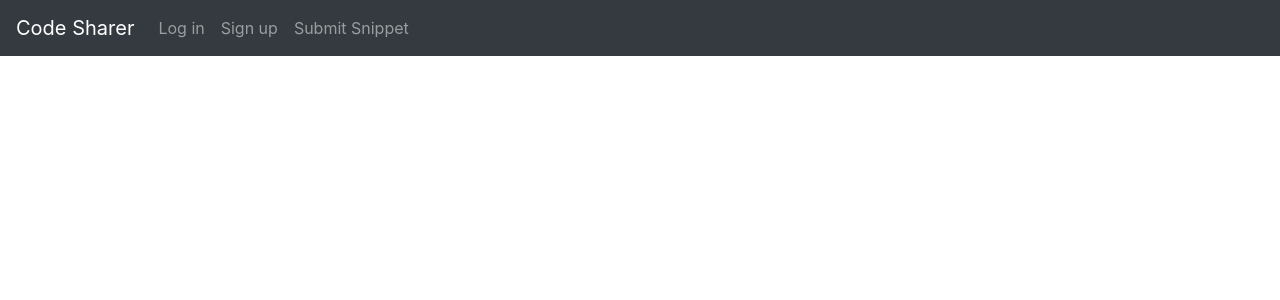
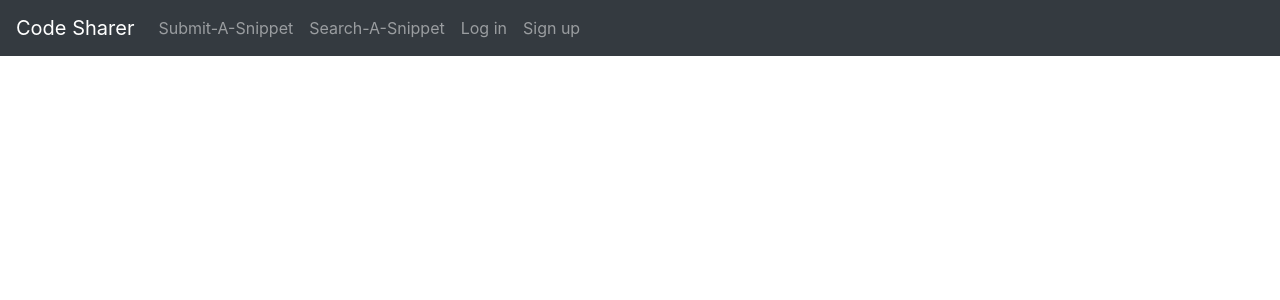
Before and after one commit to NDThacker/codesharerfend, a React (Create React App) app: page / in a window 1280 px wide. Shown: the top 300 px of the page. Built offline with nearby package versions, Linux system fonts and the light colour scheme.

Commit message:
Navbar added, session established

```diff
--- a/public/index.html
+++ b/public/index.html
@@ -12,6 +12,7 @@
 	<link rel="apple-touch-icon" href="%PUBLIC_URL%/logo192.png" />
 	<link rel="stylesheet" href="https://use.fontawesome.com/releases/v5.8.1/css/all.css"
 		integrity="sha384-50oBUHEmvpQ+1lW4y57PTFmhCaXp0ML5d60M1M7uH2+nqUivzIebhndOJK28anvf" crossorigin="anonymous">
+		<link rel="stylesheet" href="https://cdnjs.cloudflare.com/ajax/libs/font-awesome/4.7.0/css/font-awesome.min.css">
     <!--
       manifest.json provides metadata used when your web app is installed on a
       user's mobile device or desktop. See https://developers.google.com/web/fundamentals/web-app-manifest/
--- a/src/App.js
+++ b/src/App.js
@@ -1,6 +1,6 @@
 import React from 'react';
-
-import { BrowserRouter as Router, Route, Switch, Link } from 'react-router-dom';
+import Navbar from './components/NavBar';
+import { BrowserRouter as Router, Route, Switch } from 'react-router-dom';
 import SubmitSnippet from './components/SubmitSnippet';
 import FetchSnippet from './components/FetchSnippet';
 import LogIn from './components/LogIn';
@@ -11,35 +11,18 @@ class App extends React.Component {
 	render() {
 
 		return (
+			<React.Fragment>
 				<Router>
-				<nav className="navbar navbar-expand-md bg-dark navbar-dark">
-					<div className="navbar-header">
-						<Link className="navbar-brand" to="/">Code Sharer</Link>
-					</div>
-					<ul className="navbar-nav">
-						<li className="nav-item">
-							<Link className="nav-link" to="/login">Log in</Link>
-						</li>
-						<li className="nav-item">
-							<Link className="nav-link" to="/signup">Sign up</Link>
-						</li>
-						{/* <li className="nav-item">
-							<Link className="nav-link" to="/viewsnippet">View Snippet</Link>
-						</li> */}
-						<li className="nav-item">
-							<Link className="nav-link" to="/submitsnippet">Submit Snippet</Link>
-						</li>
-					</ul>
-				</nav>
-				<br />
+				<Navbar/>
+
 					<Switch>
 						<Route exact path="/login" component={LogIn} />
 						<Route exact path="/signup" component={SignUp} />
 						<Route exact path="/submitsnippet" component={SubmitSnippet} />
-					{/* <Route exact path="/viewsnippet" component={ViewSnippet} /> */}
 						<Route exact path="/fetchsnippet/:sid" component={FetchSnippet} />
 					</Switch>
 				</Router>
+			</React.Fragment>
 
 		)
 	}
--- /dev/null
+++ b/src/components/NavBar.js
@@ -0,0 +1,45 @@
+import React from 'react';
+import { Link } from 'react-router-dom';
+import { connect } from 'react-redux';
+import { compose } from 'redux';
+
+
+class NavBar extends React.Component {
+	render() {
+		console.log(this.props);
+		let isLoggedIn = Object.entries(this.props.uData).length > 0 ? true : false;
+
+		return (
+				<nav className="navbar navbar-expand-md bg-dark navbar-dark">
+					<div className="navbar-header">
+						<Link className="navbar-brand" to="/">Code Sharer</Link>
+					</div>
+					<ul className="navbar-nav">
+						<li className="nav-item">
+							<Link className="nav-link" to="/submitsnippet">Submit-A-Snippet</Link>
+						</li>
+						<li className="nav-item">
+							<Link className="nav-link" to="/searchsnippet">Search-A-Snippet</Link>
+						</li>
+						{!isLoggedIn ? <React.Fragment><li className="nav-item ml-auto">
+							<Link className="nav-link" to="/login">Log in</Link>
+						</li>
+							<li className="nav-item ml-auto">
+								<Link className="nav-link" to="/signup">Sign up</Link>
+							</li></React.Fragment> :
+							<li className="nav-item ml-auto">Hellow, {this.props.uData.name}</li>}
+
+					</ul>
+				</nav>
+		)
+	}
+}
+
+
+const mapStateToProps = (state) => {
+	return {
+		uData: state.loggingReducer
+	}
+}
+
+export default compose(connect(mapStateToProps))(NavBar);
--- a/src/components/ViewSnippet.js
+++ b/src/components/ViewSnippet.js
@@ -2,31 +2,41 @@ import React from 'react';
 import { compose } from 'redux';
 import { connect } from 'react-redux';
 import { withRouter } from 'react-router-dom';
-import { addToStarredAction } from '../actions';
+import { addToStarredAction, removeFromStarredAction } from '../actions';
 
 class ViewSnippet extends React.Component {
 
+
+	state = {
+		isStarred: false
+	}
 	addStarred = () => {
-		this.props.dispatch(addToStarredAction(this.state.snippet));
-		this.setState({});
+		this.props.dispatch(addToStarredAction(this.props.snippet));
+		this.setState({ isStarred: true });
 	}
 
-	render() {
+	removeStarred = () => {
+		this.props.dispatch(removeFromStarredAction(this.props.snippet._id));
+		this.setState({ isStarred: false });
+	}
+	componentDidMount() {
 		const snippet = this.props.snippet;
 		console.log(snippet);
-		let isStarred = false;
 		for (let snips of this.props.starNCreate.starred) {
 			if (snips._id == snippet._id) {
-				isStarred = true;
+				this.setState({ isStarred: true });
 				break;
 			}
 		}
+	}
+	render() {
+		const snippet = this.props.snippet;
 		return (
 			<React.Fragment>
 				<div className="container-fluid">
-					<h2 className="display-5 text-center">{snippet.title}</h2>{isStarred ?
-						<span><i className="fa fa-star" aria-hidden="true"></i></span> :
-						<span>$<i className="fa fa-star-o" aria-hidden="true" onClick={this.addStarred}></i></span>}
+					<h2 className="display-5 text-center">{snippet.title}</h2>{this.state.isStarred ?
+						<span><i className="fas fa-star" aria-hidden="true" onClick={this.removeStarred}></i></span> :
+						<span><i className="fa fa-star-o" aria-hidden="true" onClick={this.addStarred}></i></span>}
 					<h5 className="text-right">Author: {snippet.author}</h5>
 					<p>Created: {new Date(snippet.creationTime).toUTCString()}</p>
 					<p>Modified: {new Date(snippet.modifiedTime).toUTCString()}</p>
@@ -40,7 +50,6 @@ class ViewSnippet extends React.Component {
 
 const mapStateToProps = (state) => {
 	return {
-		uData: state.loggingReducer,
 		starNCreate: state.starNCreateReducer
 	}
 }
--- a/src/reducers/loggingReducer.js
+++ b/src/reducers/loggingReducer.js
@@ -1,16 +1,16 @@
 import { USER_LOGIN, USER_LOGOUT} from '../actions'
 
 
-export const loggingReducer = (state = { uData: null }, action) => {
+export const loggingReducer = (state = { }, action) => {
 	switch(action.type)
 	{
 		case USER_LOGIN:
 			delete action.uData.starred;
 			delete action.uData.created;
-			state.creds = action.uData;
+			state = action.uData;
 			return state
 		case USER_LOGOUT:
-			state.uData = null;
+			state = {};
 			return state;
 		default:
 			return state;
```
Lines whose indentation alone changed are shown as unchanged.
